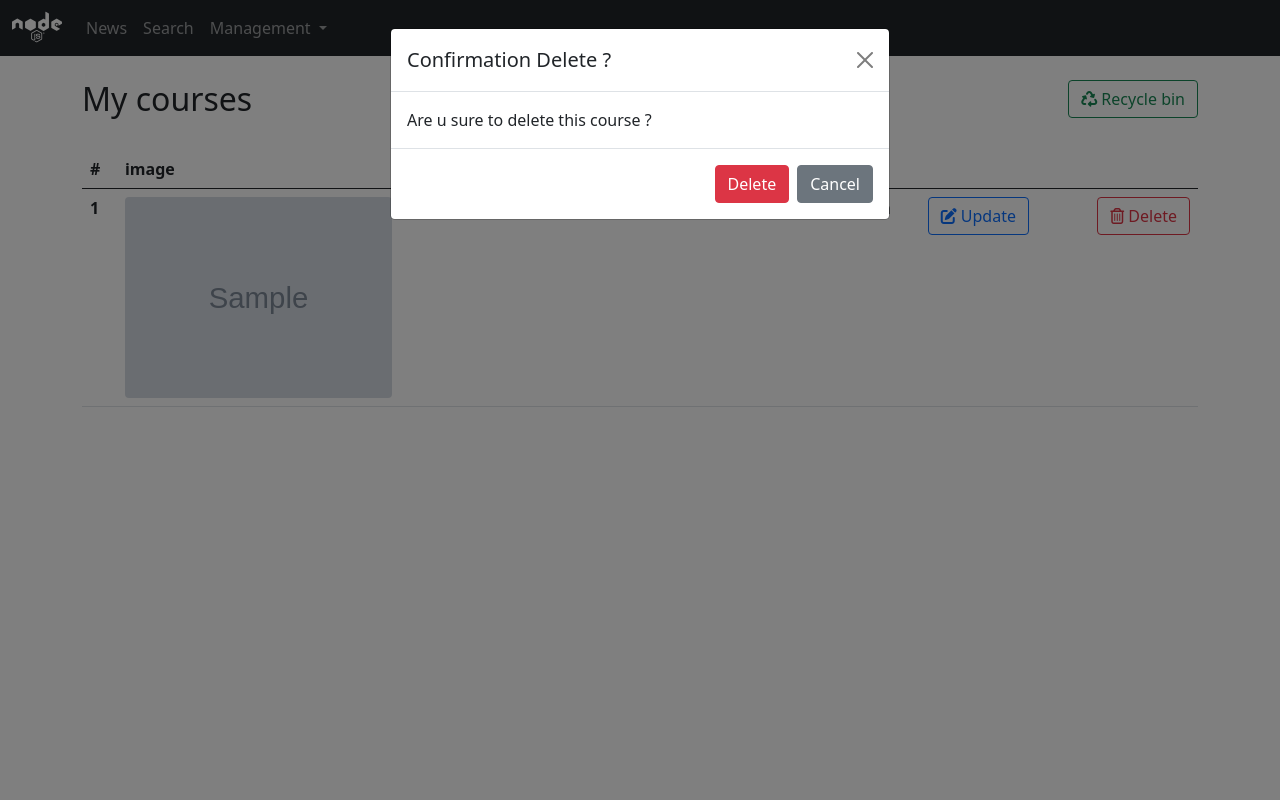
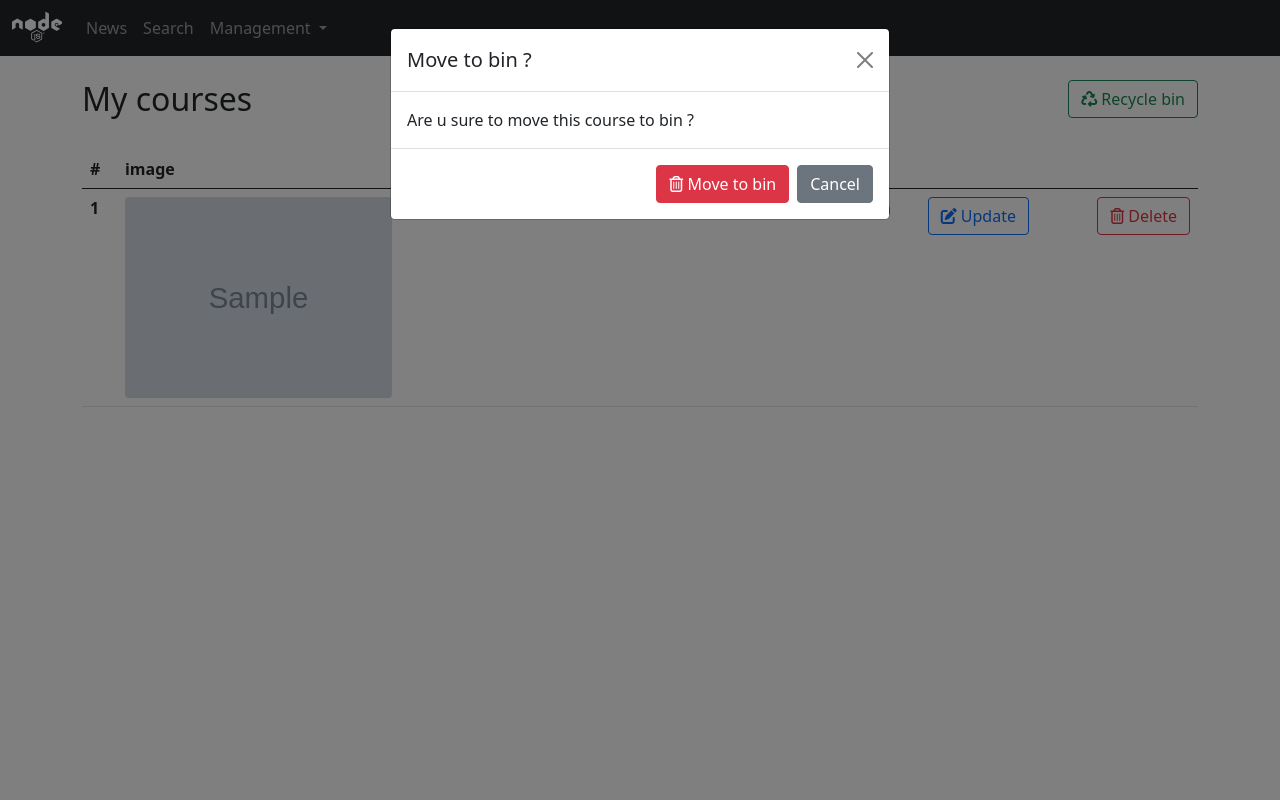
Before and after one commit to DuucNguyen/Node.js, a Node server app: page /me/stored/courses in a window 1280 px wide, after a click on "Delete". Run offline with Node 20, Linux system fonts and the light colour scheme; tables that the repository leaves empty hold one stand-in row (values such as "Sample post"); grey boxes marked "Sample" are stand-in pictures; style sheets or scripts are compiled from the project's sources; some libraries are stand-ins or nearby versions.

Commit message:
update confirmation UIs

```diff
--- a/src/resources/views/me/stored-courses.hbs
+++ b/src/resources/views/me/stored-courses.hbs
@@ -71,8 +71,7 @@
     <div class="modal-dialog">
         <div class="modal-content">
             <div class="modal-header">
-                <h5 class="modal-title" id="exampleModalLabel">Confirmation
-                    Delete ?</h5>
+                <h5 class="modal-title" id="exampleModalLabel">Move to bin ?</h5>
                 <button
                     type="button"
                     class="btn-close"
@@ -81,14 +80,14 @@
                 ></button>
             </div>
             <div class="modal-body">
-                Are u sure to delete this course ?
+                Are u sure to move this course to bin ?
             </div>
             <div class="modal-footer">
                 <button
                     id="btn-delete-course"
                     type="button"
                     class="btn btn-danger"
-                >Delete</button>
+                ><i class="fa-regular fa-trash-can"></i> Move to bin</button>
                 <button
                     type="button"
                     class="btn btn-secondary"
--- a/src/routes/courses.js
+++ b/src/routes/courses.js
@@ -8,6 +8,7 @@ router.get("/:id/edit", courseController.edit);
 router.patch("/:id/restore", courseController.restoreCourse);
 router.put("/:id", courseController.updateCourse);
 router.delete("/:id", courseController.deleteCourse);
+router.delete("/:id/force", courseController.deletePermanentCourse);
 router.get("/:slug", courseController.showDetail);
 
 module.exports = router; //-> Controller -> index
```
Also changed, not shown: src/app/controllers/CourseController.js (+8 -2 lines), src/resources/views/me/recycle-bin-courses.hbs (+11 -5 lines).
